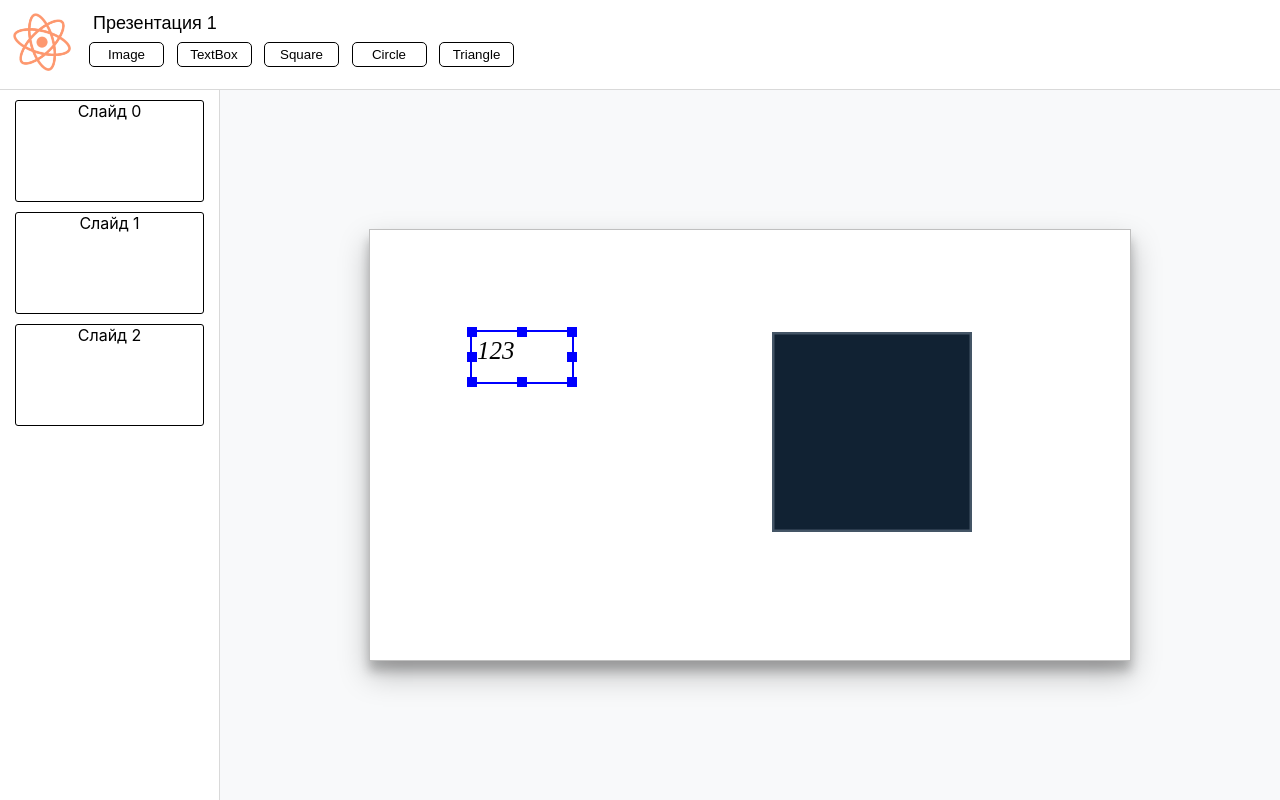
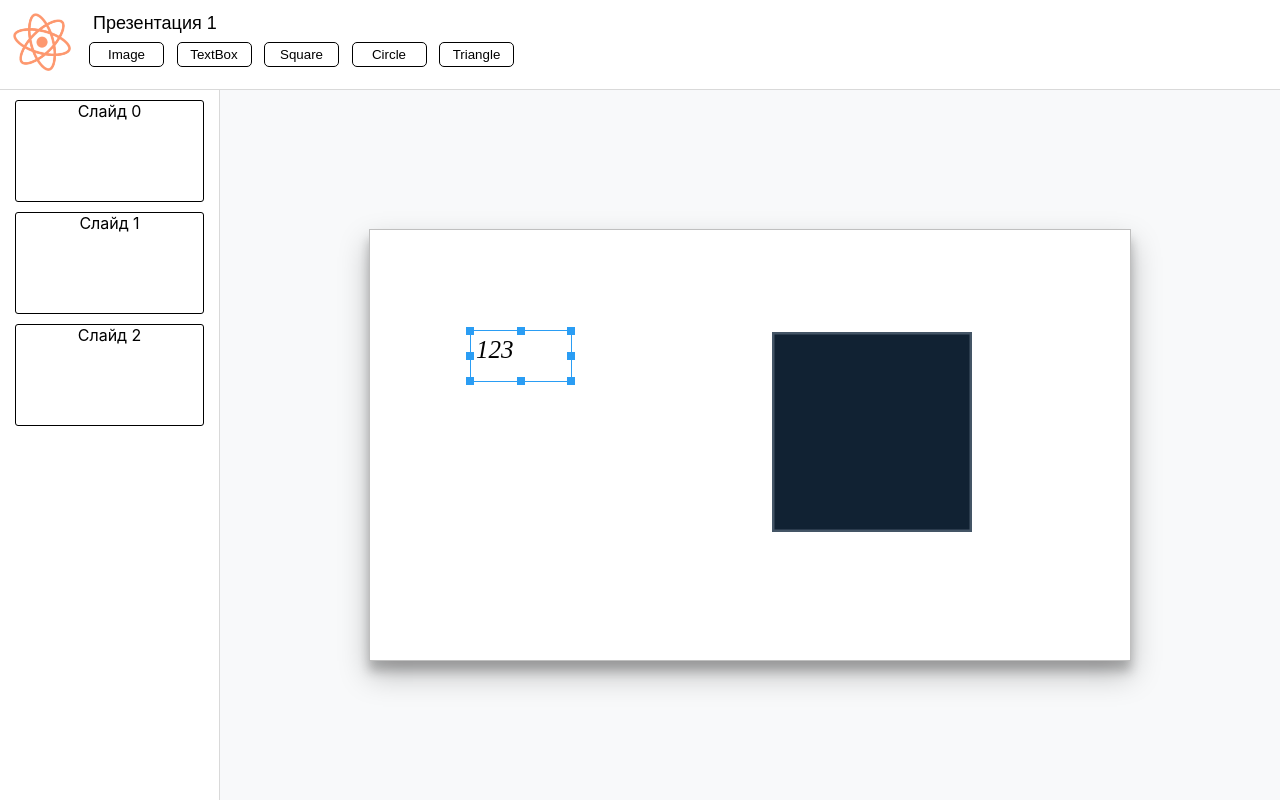
Before and after one commit to reactiven/presentationMaker, a React (Create React App) app: page / in a window 1280 px wide. Built offline with nearby package versions, Linux system fonts and the light colour scheme.

Commit message:
Переделал выделение

```diff
--- a/src/components/SlideElements/Element.css
+++ b/src/components/SlideElements/Element.css
@@ -9,52 +9,52 @@
 }
 
 .element_selected {
-    border: 2px solid blue;
+    border: 1px solid #2a9df4;
 }
 
 .resize-handle {
     position: absolute;
-    width: 10px;
-    height: 10px;
-    background-color: blue;
+    width: 8px;
+    height: 8px;
+    background-color: #2a9df4;
 }
 
 .resize-handle-tl {
-    top: -5px;
+    top: -4px;
     left: -5px;
 }
 
 .resize-handle-tr {
-    top: -5px;
-    right: -5px;
+    top: -4px;
+    right: -4px;
 }
 
 .resize-handle-bl {
-    bottom: -5px;
+    bottom: -4px;
     left: -5px;
 }
 .resize-handle-br {
-    bottom: -5px;
-    right: -5px;
+    bottom: -4px;
+    right: -4px;
 }
 
 .resize-handle-ts {
-    top: -5px;
-    left: calc(50% - 5px);
+    top: -4px;
+    left: calc(50% - 4px);
 }
 
 .resize-handle-rs {
-    right: -5px;
-    top: calc(50% - 5px);
+    right: -4px;
+    top: calc(50% - 4px);
 }
 
 .resize-handle-bs {
-    bottom: -5px;
-    left: calc(50% - 5px);
+    bottom: -4px;
+    left: calc(50% - 4px);
 }
 
 .resize-handle-ls {
-    top: calc(50% - 5px);
+    top: calc(50% - 4px);
     left: -5px;
 }
 
```
